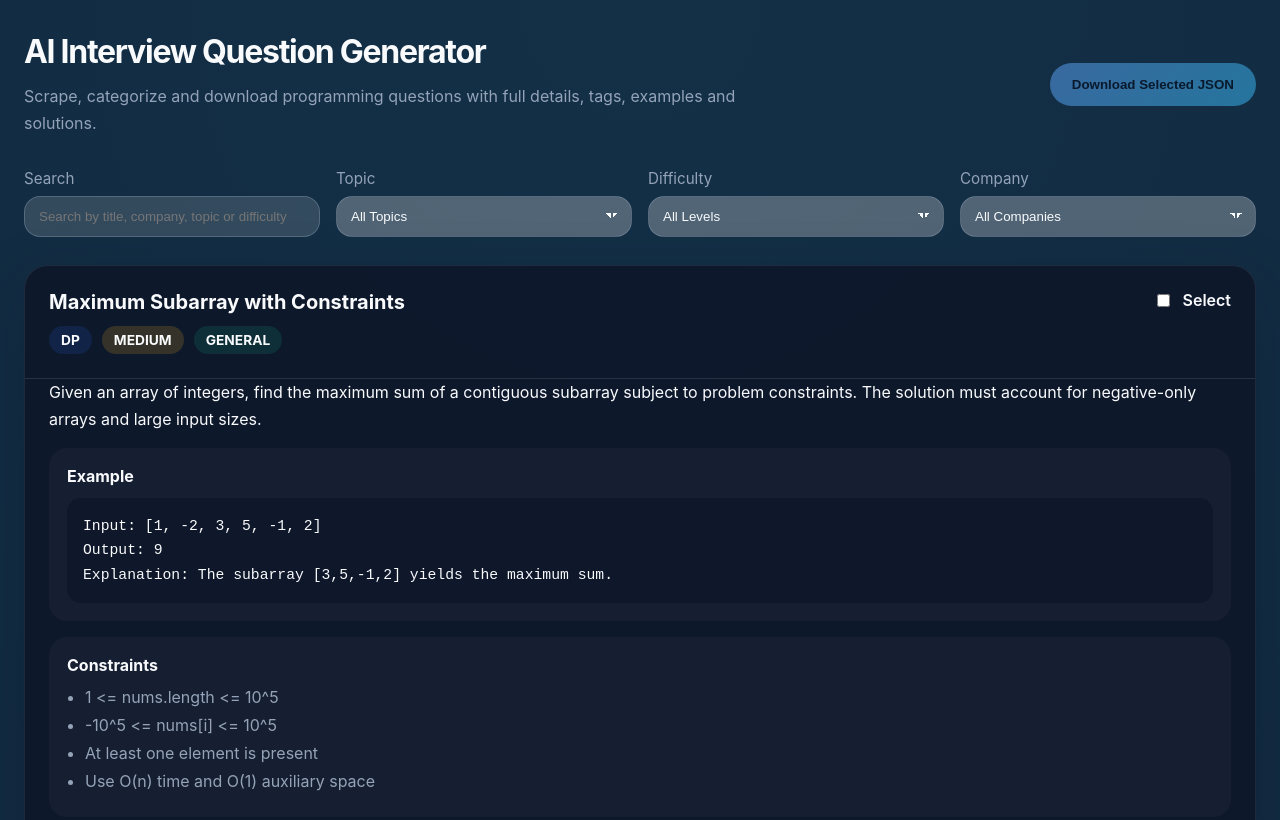
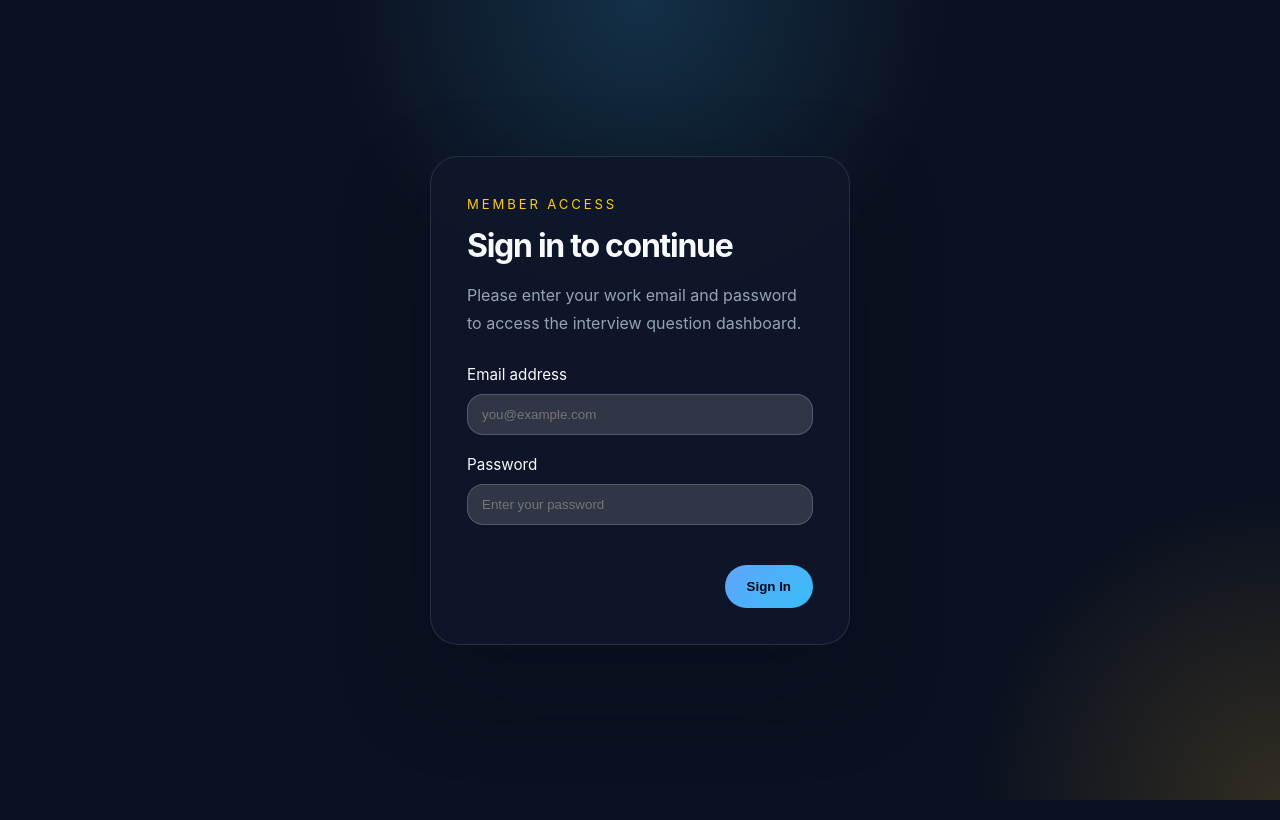
Before and after one commit to svsurjith2007-igris/AETHER-, a plain HTML site: page frontend/index.html in a window 1280 px wide. Shown: the top 820 px of the page. Drawn offline with Linux system fonts and the light colour scheme.

Commit message:
Implement login functionality and create dashboard layout

```diff
--- a/frontend/app.js
+++ b/frontend/app.js
@@ -398,6 +398,10 @@ const questions = [
   },
 ];
 
+if (!localStorage.getItem('isLoggedIn')) {
+  window.location.href = 'login.html';
+}
+
 const questionList = document.querySelector('#questionList');
 const downloadButton = document.querySelector('#downloadButton');
 const searchInput = document.querySelector('#searchInput');
@@ -405,6 +409,18 @@ const topicFilter = document.querySelector('#topicFilter');
 const difficultyFilter = document.querySelector('#difficultyFilter');
 const companyFilter = document.querySelector('#companyFilter');
 const template = document.querySelector('#questionCardTemplate');
+const logoutButton = document.querySelector('#logoutButton');
+
+if (!localStorage.getItem('isLoggedIn')) {
+  window.location.href = 'index.html';
+}
+
+if (logoutButton) {
+  logoutButton.addEventListener('click', () => {
+    localStorage.removeItem('isLoggedIn');
+    window.location.href = 'index.html';
+  });
+}
 
 function renderQuestions(items) {
   questionList.innerHTML = '';
--- a/frontend/index.html
+++ b/frontend/index.html
@@ -3,104 +3,33 @@
 <head>
   <meta charset="UTF-8" />
   <meta name="viewport" content="width=device-width, initial-scale=1.0" />
-  <title>AI Question Generator Portal</title>
+  <title>Login - AI Question Generator</title>
   <link rel="stylesheet" href="styles.css" />
 </head>
 <body>
-  <div class="app-shell">
-    <header class="app-header">
-      <div>
-        <h1>AI Interview Question Generator</h1>
-        <p>Scrape, categorize and download programming questions with full details, tags, examples and solutions.</p>
+  <div class="login-shell">
+    <div class="login-card">
+      <div class="login-copy">
+        <span class="eyebrow">Member Access</span>
+        <h1>Sign in to continue</h1>
+        <p>Please enter your work email and password to access the interview question dashboard.</p>
       </div>
-      <button id="downloadButton" class="primary-btn" disabled>Download Selected JSON</button>
-    </header>
-
-    <section class="controls">
-      <div class="control-group">
-        <label for="searchInput">Search</label>
-        <input id="searchInput" type="search" placeholder="Search by title, company, topic or difficulty" />
-      </div>
-
-      <div class="control-group">
-        <label>Topic</label>
-        <select id="topicFilter">
-          <option value="all">All Topics</option>
-          <option value="dp">Dynamic Programming</option>
-          <option value="backtracking">Backtracking</option>
-          <option value="greedy">Greedy</option>
-          <option value="divideconquer">Divide and Conquer</option>
-          <option value="twopointers">Two Pointers</option>
-          <option value="ml">Machine Learning</option>
-          <option value="os">Operating Systems</option>
-        </select>
-      </div>
-
-      <div class="control-group">
-        <label>Difficulty</label>
-        <select id="difficultyFilter">
-          <option value="all">All Levels</option>
-          <option value="easy">Easy</option>
-          <option value="medium">Medium</option>
-          <option value="hard">Hard</option>
-        </select>
-      </div>
-
-      <div class="control-group">
-        <label>Company</label>
-        <select id="companyFilter">
-          <option value="all">All Companies</option>
-          <option value="general">General</option>
-          <option value="google">Google</option>
-          <option value="amazon">Amazon</option>
-          <option value="facebook">Meta</option>
-          <option value="microsoft">Microsoft</option>
-        </select>
-      </div>
-    </section>
-
-    <section class="question-list" id="questionList"></section>
-
-    <template id="questionCardTemplate">
-      <article class="question-card">
-        <header class="question-card__header">
-          <div>
-            <h2 class="question-title"></h2>
-            <div class="question-meta">
-              <span class="tag topic-tag"></span>
-              <span class="tag difficulty-tag"></span>
-              <span class="tag company-tag"></span>
-            </div>
-          </div>
-          <label class="checkbox-label">
-            <input type="checkbox" class="question-checkbox" />
-            Select
-          </label>
-        </header>
-
-        <section class="question-details">
-          <p class="question-description"></p>
-          <div class="example-block">
-            <h3>Example</h3>
-            <pre class="question-example"></pre>
-          </div>
-          <div class="constraints-block">
-            <h3>Constraints</h3>
-            <ul class="question-constraints"></ul>
-          </div>
-          <div class="testcases-block">
-            <h3>Test Cases</h3>
-            <ol class="question-testcases"></ol>
-          </div>
-          <div class="solution-block">
-            <h3>Python Solution</h3>
-            <pre class="question-solution"></pre>
-          </div>
-        </section>
-      </article>
-    </template>
+      <form id="loginForm" class="login-form" novalidate>
+        <label>
+          Email address
+          <input id="emailInput" type="email" placeholder="you@example.com" required />
+        </label>
+        <label>
+          Password
+          <input id="passwordInput" type="password" placeholder="Enter your password" required />
+        </label>
+        <p class="login-error" id="loginError"></p>
+        <div class="login-actions">
+          <button type="submit" class="primary-btn">Sign In</button>
+        </div>
+      </form>
+    </div>
   </div>
-
-  <script src="app.js"></script>
+  <script src="login.js"></script>
 </body>
 </html>
--- /dev/null
+++ b/frontend/login.js
@@ -0,0 +1,24 @@
+const loginForm = document.querySelector('#loginForm');
+const emailInput = document.querySelector('#emailInput');
+const passwordInput = document.querySelector('#passwordInput');
+const loginError = document.querySelector('#loginError');
+
+function handleLogin(event) {
+  event.preventDefault();
+  const email = emailInput.value.trim();
+  const password = passwordInput.value.trim();
+
+  if (!email || !password) {
+    loginError.textContent = 'Please enter both email and password to continue.';
+    return;
+  }
+
+  localStorage.setItem('isLoggedIn', 'true');
+  window.location.href = 'index.html';
+}
+
+if (localStorage.getItem('isLoggedIn')) {
+  window.location.href = 'dashboard.html';
+}
+
+loginForm.addEventListener('submit', handleLogin);
--- a/frontend/styles.css
+++ b/frontend/styles.css
@@ -69,6 +69,27 @@ body {
 .primary-btn:not(:disabled):hover {
   transform: translateY(-1px);
   box-shadow: 0 16px 40px rgba(56, 189, 248, 0.16);
+}
+
+.secondary-btn {
+  border: 1px solid rgba(148, 163, 184, 0.35);
+  background: rgba(255, 255, 255, 0.06);
+  color: var(--text);
+  padding: 14px 22px;
+  border-radius: 999px;
+  cursor: pointer;
+  transition: transform 0.2s ease, background 0.2s ease;
+}
+
+.secondary-btn:hover {
+  transform: translateY(-1px);
+  background: rgba(255, 255, 255, 0.12);
+}
+
+.header-actions {
+  display: flex;
+  gap: 14px;
+  flex-wrap: wrap;
 }
 
 .controls {
@@ -234,3 +255,163 @@ pre {
     align-items: stretch;
   }
 }
+
+.hidden {
+  display: none !important;
+}
+
+.login-shell {
+  min-height: 100vh;
+  display: flex;
+  align-items: center;
+  justify-content: center;
+  padding: 32px 24px;
+}
+
+.login-card {
+  width: 100%;
+  max-width: 420px;
+  background: rgba(15, 23, 42, 0.95);
+  border: 1px solid rgba(148, 163, 184, 0.18);
+  border-radius: 28px;
+  box-shadow: 0 40px 90px rgba(2, 12, 27, 0.35);
+  padding: 36px;
+}
+
+.login-copy {
+  margin-bottom: 28px;
+}
+
+.login-copy .eyebrow {
+  display: inline-block;
+  margin-bottom: 14px;
+  color: var(--accent);
+  font-size: 0.82rem;
+  letter-spacing: 0.22em;
+  text-transform: uppercase;
+}
+
+.login-copy h1 {
+  margin: 0;
+  font-size: clamp(2rem, 2.4vw, 2.6rem);
+  letter-spacing: -0.04em;
+}
+
+.login-copy p {
+  margin: 16px 0 0;
+  color: var(--muted);
+  line-height: 1.75;
+}
+
+.login-form {
+  display: grid;
+  gap: 20px;
+}
+
+.login-form label {
+  display: grid;
+  gap: 10px;
+  color: var(--text);
+  font-size: 0.95rem;
+}
+
+.login-form input {
+  width: 100%;
+}
+
+.login-actions {
+  display: flex;
+  justify-content: flex-end;
+}
+
+.login-note,
+.login-error {
+  margin: 0;
+  color: var(--muted);
+  font-size: 0.95rem;
+  line-height: 1.6;
+}
+
+.login-error {
+  color: #f87171;
+}
+
+.hidden {
+  display: none !important;
+}
+
+.login-shell {
+  min-height: 100vh;
+  display: flex;
+  align-items: center;
+  justify-content: center;
+  padding: 32px 24px;
+}
+
+.login-card {
+  width: 100%;
+  max-width: 420px;
+  background: rgba(15, 23, 42, 0.95);
+  border: 1px solid rgba(148, 163, 184, 0.18);
+  border-radius: 28px;
+  box-shadow: 0 40px 90px rgba(2, 12, 27, 0.35);
+  padding: 36px;
+}
+
+.login-copy {
+  margin-bottom: 28px;
+}
+
+.login-copy .eyebrow {
+  display: inline-block;
+  margin-bottom: 14px;
+  color: var(--accent);
+  font-size: 0.82rem;
+  letter-spacing: 0.22em;
+  text-transform: uppercase;
+}
+
+.login-copy h1 {
+  margin: 0;
+  font-size: clamp(2rem, 2.4vw, 2.6rem);
+  letter-spacing: -0.04em;
+}
+
+.login-copy p {
+  margin: 16px 0 0;
+  color: var(--muted);
+  line-height: 1.75;
+}
+
+.login-form {
+  display: grid;
+  gap: 20px;
+}
+
+.login-form label {
+  display: grid;
+  gap: 10px;
+  color: var(--text);
+  font-size: 0.95rem;
+}
+
+.login-form input {
+  width: 100%;
+}
+
+.login-actions {
+  display: flex;
+  justify-content: flex-end;
+}
+
+.login-note,
+.login-error {
+  margin: 0;
+  color: var(--muted);
+  font-size: 0.95rem;
+  line-height: 1.6;
+}
+
+.login-error {
+  color: #f87171;
+}
```
Also changed, not shown: frontend/dashboard.html (added, +109 -0 lines).
